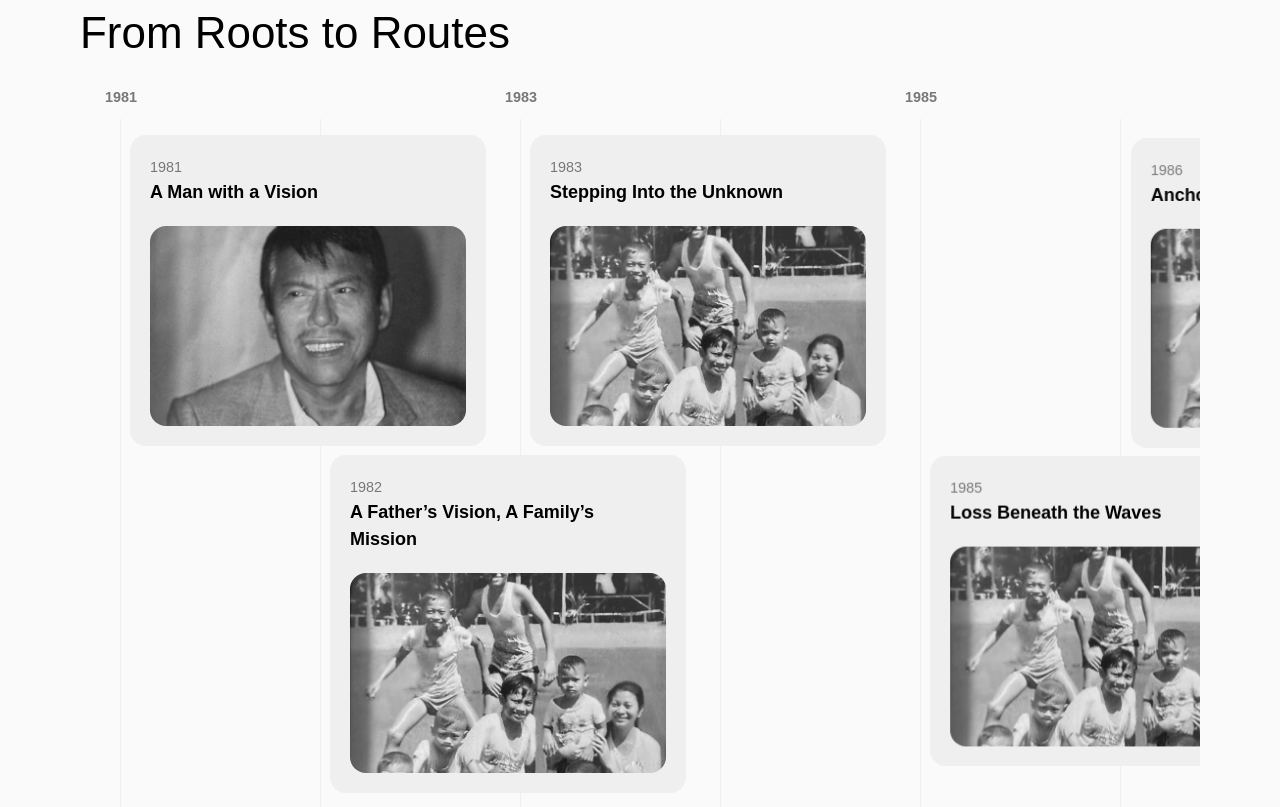
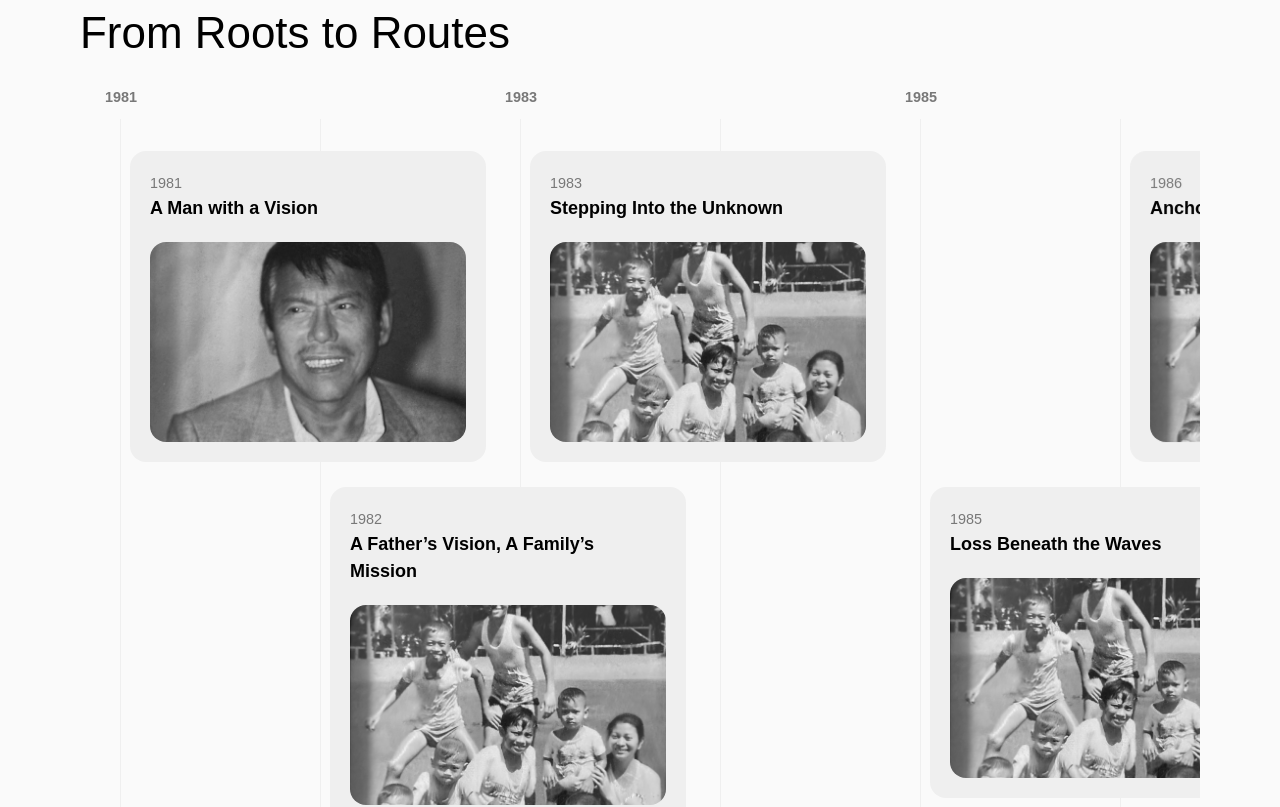
Before and after one commit to leigharriane/AVEGA-Website, a Next.js app: page /about in a window 1280 px wide. Shown: the part 1041-1848 px from the top of the page. Built offline with nearby package versions, Linux system fonts and the light colour scheme; a web font is replaced by a local one.

Commit message:
About Update

```diff
--- a/src/components/about/Timeline.tsx
+++ b/src/components/about/Timeline.tsx
@@ -15,7 +15,7 @@ const timelineData = [
     year: 1981,
     title: "A Man with a Vision",
     description:
-      "The beginning of an extraordinary journey. A visionary leader emerges with bold ideas that would reshape the future, setting the foundation for decades of innovation and growth.",
+      "In a time when local producers struggled to expand their reach, one man imagined solutions. Where others saw closed doors, he saw open seas. With a clear vision, Alexander R. Vega Sr. founded Avega Shipping Services — a cargo brokerage that connects businesses with carriers they could rely on.",
     image: "/images/alexander-vega-sr.jpg",
     position: "top",
   },
@@ -23,7 +23,7 @@ const timelineData = [
     year: 1982,
     title: "A Father’s Vision, A Family’s Mission",
     description:
-      "Taking the first brave steps into uncharted territory. With courage and determination, new paths are forged through uncertainty, laying the groundwork for future breakthroughs.",
+      "It didn’t take long for his sons to steer their father’s vision into a family mission. Alec, the eldest was the first to step forward, soon joined by his brothers: Alison  and Alexander Jr. Together, they came up with resourceful strategies. Recognizing untapped potential in the idle vessels of smaller shipping firms, the brothers began chartering them, stepping in as shipping agents. This allowed them to offer reliable, flexible, and cost-efficient transport solutions, even competing with the biggest names in the industry.",
     image: "/images/vega-family.jpg",
     position: "bottom",
   },
@@ -31,7 +31,7 @@ const timelineData = [
     year: 1983,
     title: "Stepping Into the Unknown",
     description:
-      "Strategic alliances form the backbone of success. Strong partnerships are established, creating a network of trust and collaboration that would prove invaluable in the years to come.",
+      "Just two years after its founding, Avega was given an opportunity to rehabilitate and operate the  660-ton cargo vessel M/V Marcos Faberes for the Province of Batanes. It was an ambitious step for a young company, but one they embraced with urgency and precision.",
     image: "/images/vega-family.jpg",
     position: "top",
   },
@@ -39,7 +39,7 @@ const timelineData = [
     year: 1985,
     title: "Loss Beneath the Waves",
     description:
-      "Legacy takes shape as vision becomes mission. A father's dreams transform into a family's shared purpose, ensuring continuity and dedication across generations.",
+      "That bold beginning soon turned into heartbreak. Less than two years into its successful service, the M/V Marcos Faberes was caught in a  storm and sank beneath the waves. More than a vessel was lost. Onboard were two of their own: a brother and a cousin who never made it home. From that day forward, Avega committed to one thing: No success is worth more than the safety of their people.",
     image: "/images/vega-family.jpg",
     position: "bottom",
   },
@@ -47,7 +47,7 @@ const timelineData = [
     year: 1986,
     title: "Anchored in Partnership",
     description:
-      "Through adversity comes strength. Facing unexpected challenges and losses, resilience is tested and character is forged, ultimately leading to deeper wisdom and renewed purpose.",
+      "The loss of M/V Marcos Faberes was both financial and deeply personal. As Avega grieved two loved ones, they also faced their greatest business setback. But even in mourning, they chose to move forward. They entered negotiations with the Province of Batanes and helped co-acquire MV Lady Ivatan. In this chapter, they learned that credibility isn’t built on success alone. Sometimes, it’s shaped by how you rise after failure. It was their perseverance, humility, and quiet resolve that earned trust. And that, more than anything, made the partnership possible.",
     image: "/images/vega-family.jpg",
     position: "top",
   },
@@ -55,7 +55,39 @@ const timelineData = [
     year: 1995,
     title: "Passing the Wheel",
     description:
-      "Through adversity comes strength. Facing unexpected challenges and losses, resilience is tested and character is forged, ultimately leading to deeper wisdom and renewed purpose.",
+      "After 13 years of service, company founder Alexander Vega Sr., retired. As he stepped back, his sons were dedicated to carry forward the legacy he began. Entering a new chapter, the company was renamed from “Avega Shipping Services” to “Avega Bros. Integrated Shipping Corporation” “Bros.” honoring their brotherhood, while “Integrated” reflecting a broader goal: to offer a complete end-to-end cargo solution. ",
+    image: "/images/vega-family.jpg",
+    position: "bottom",
+  },
+  {
+    year: 2000,
+    title: "A Legacy Sets Sail",
+    description:
+      "Avega Bros. took its first step toward operational independence by investing in its own support fleet. The company acquired two barges: HB Julienne and HB Samantha, followed by three tugboats: MT Claudia, MT Nicole, and MT Alyanna. Named after the founders’ children and family members, each vessel became a symbol of the legacy they’re building for the next generation. This pivotal move allowed Avega to gain control over its port operations, streamline logistics, and reduce reliance on third-party service providers—laying the foundation for a self-sustaining future.",
+    image: "/images/vega-family.jpg",
+    position: "top",
+  },
+  {
+    year: 2009,
+    title: "Navigating Beyond Limits",
+    description:
+      "Avega Bros. marked a major milestone with the acquisition of its first cargo vessel, M/V Ligaya, followed by M/V Mark. Owning vessels gave the company greater control over shipment schedules and routes—breaking previous limitations and allowing for more flexible, client-focused operations. This new level of freedom opened doors to more opportunities and helped Avega earn the trust of a growing client base. ",
+    image: "/images/vega-family.jpg",
+    position: "bottom",
+  },
+  {
+    year: 2014,
+    title: "Carrying the Nation",
+    description:
+      "A major breakthrough came with securing a partnership with the National Food Authority (NFA), solidifying Avega's role as a key player in the Philippine shipping industry.",
+    image: "/images/vega-family.jpg",
+    position: "top",
+  },
+  {
+    year: 2020,
+    title: "A Legacy Reborn",
+    description:
+      "Today, Avega has expanded into a fleet of 60 ships and a workforce of over 1,000 employees, evolving into true movement makers who connect people, goods, and communities across the nation. It has also reached a long-awaited milestone with the passing of leadership to the third generation. Now entrusted with the company’s future, Avega Bros. embraces the responsibility to nurture and strengthen its roots. By integrating values with innovative ideas and a drive to adopt more modern, efficient, and forward-thinking systems, this new leadership is ensuring that the legacy grows deeper and broader for the future.",
     image: "/images/vega-family.jpg",
     position: "top",
   },
@@ -69,7 +101,9 @@ export default function Timeline() {
   const CARD_WIDTH = 400;
   const baseOffset = 40;
 
-  const topYears = [1981, 1983, 1985, 1987, 1995, 1997, 1999];
+  const topYears = [
+    1981, 1983, 1985, 1987, 1995, 2000, 2008, 2010, 2014, 2019, 2021,
+  ];
 
   const calculateCardPosition = (cardYear: number) => {
     const yearSpacing = CARD_WIDTH;
@@ -86,6 +120,14 @@ export default function Timeline() {
         return baseOffset + 2 * yearSpacing + yearSpacing / 2;
       case 1995:
         return baseOffset + 4 * yearSpacing;
+      case 2000:
+        return baseOffset + 5 * yearSpacing;
+      case 2009:
+        return baseOffset + 6 * yearSpacing + yearSpacing / 2;
+      case 2014:
+        return baseOffset + 8 * yearSpacing;
+      case 2020:
+        return baseOffset + 9 * yearSpacing + yearSpacing / 2;
       default:
         const minYear = topYears[0];
         const maxYear = topYears[topYears.length - 1];
@@ -242,7 +284,9 @@ export default function Timeline() {
 
     const cards = contentRef.current.querySelectorAll(".timeline-card");
 
-    cards.forEach((card) => {
+    cards.forEach((card, index) => {
+      if (index === cards.length - 1) return;
+
       gsap.fromTo(
         card,
         {
@@ -272,7 +316,10 @@ export default function Timeline() {
   }, []);
 
   return (
-    <div className="relative h-screen overflow-hidden" ref={scrollContainerRef}>
+    <div
+      className="relative h-[120vh] overflow-hidden"
+      ref={scrollContainerRef}
+    >
       <div
         ref={contentRef}
         className="relative"
@@ -333,7 +380,7 @@ export default function Timeline() {
             <div
               key={item.year}
               className={`timeline-card absolute cursor-pointer ${
-                item.position === "top" ? "top-[10%]" : "top-[50%]"
+                item.position === "top" ? "top-[10%]" : "top-[45%]"
               } transition-all duration-300 ease-out`}
               style={{
                 left: `${calculateCardPosition(item.year) + 10}px`,
@@ -369,7 +416,7 @@ export default function Timeline() {
                 <div
                   className={`px-2 md:px-5 pb-2 md:pb-5 transition-all duration-300 ease-out overflow-hidden ${
                     hoveredCard === index
-                      ? "pt-2 md:pt-5 max-h-32 opacity-100"
+                      ? "pt-2 md:pt-5 opacity-100"
                       : "max-h-0 opacity-0"
                   }`}
                 >
```
